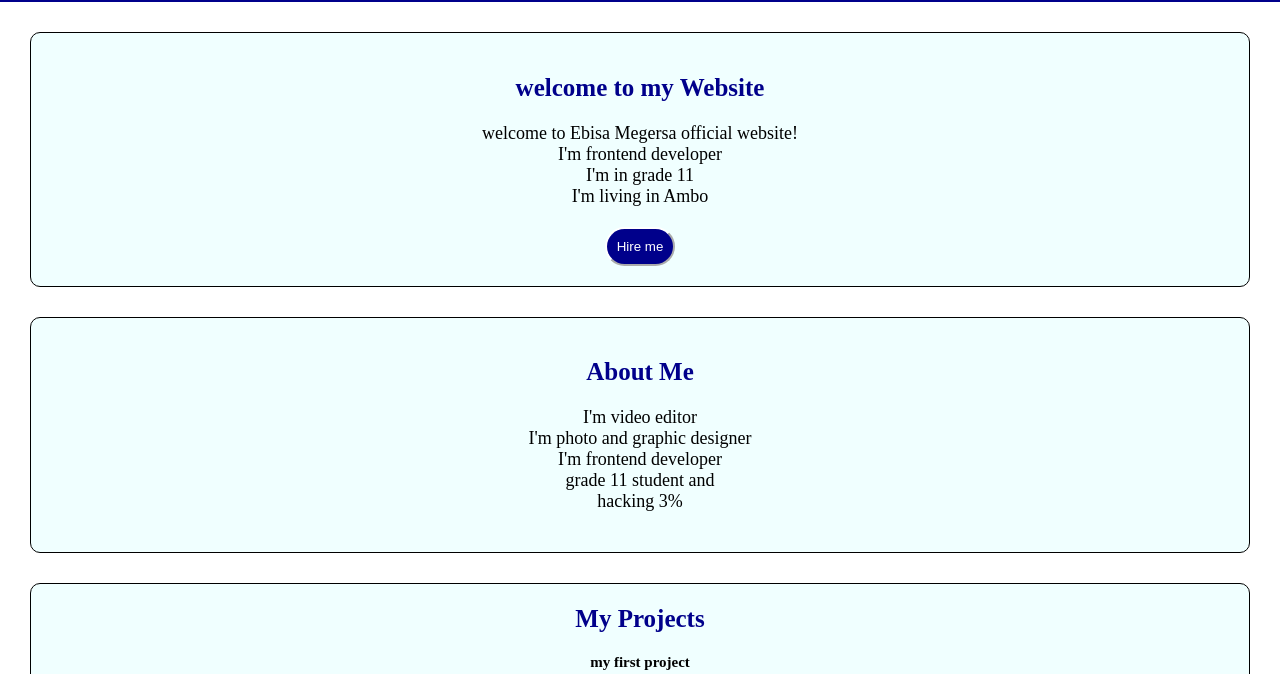
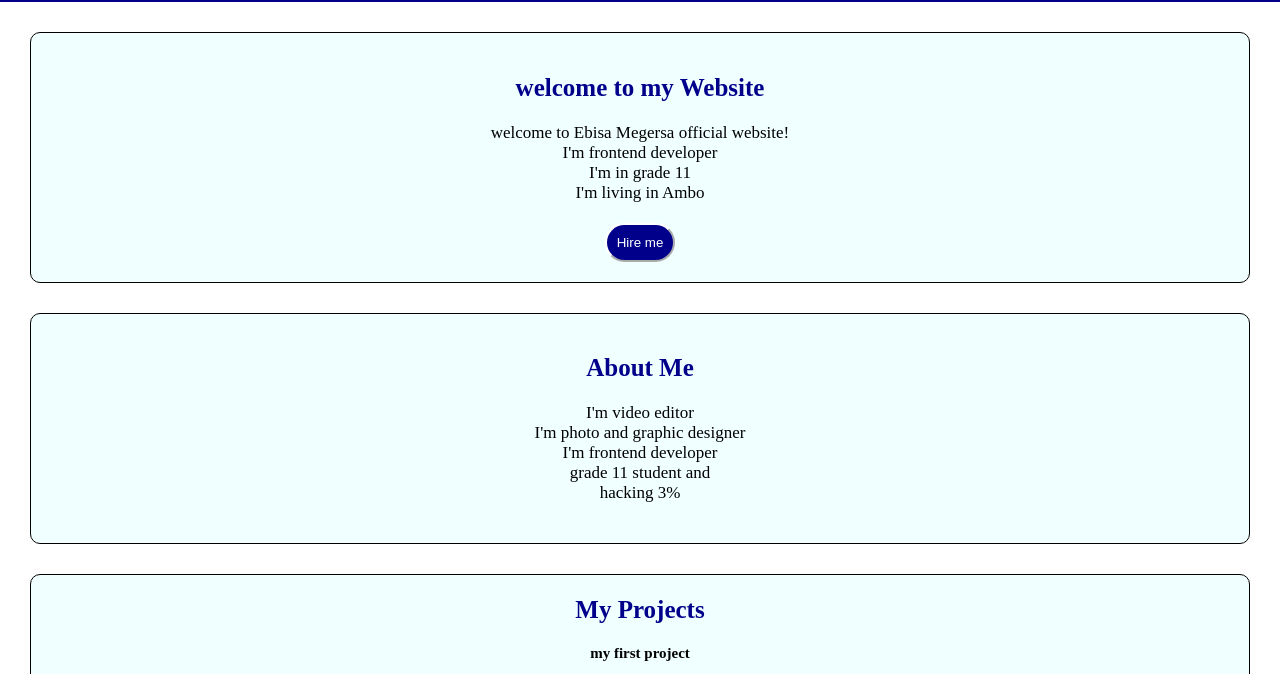
Before and after one commit to EbisaMegersa/ebisa, a plain HTML site: page index.html in a window 1280 px wide. Shown: the part 64-738 px from the top of the page. Drawn offline with Linux system fonts and the light colour scheme.

Commit message:
update style.css

```diff
--- a/style.css
+++ b/style.css
@@ -147,3 +147,6 @@ footer{
 h3{
   font-size: 15px;
 }
+p{
+  font-size: 17px;
+}
```
